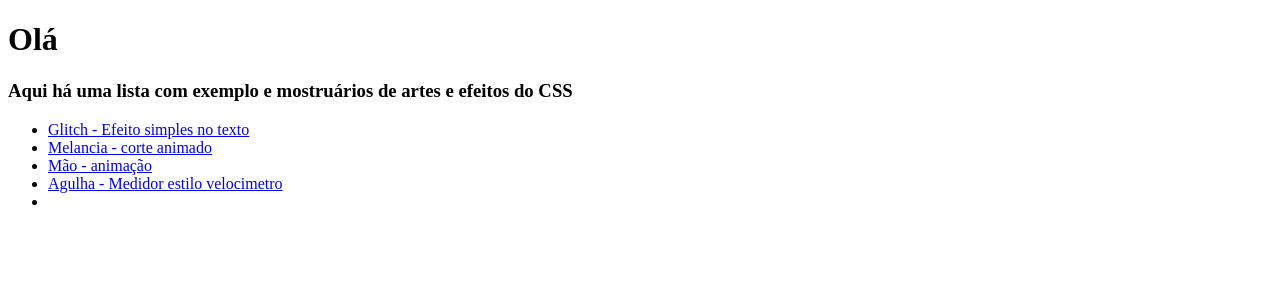
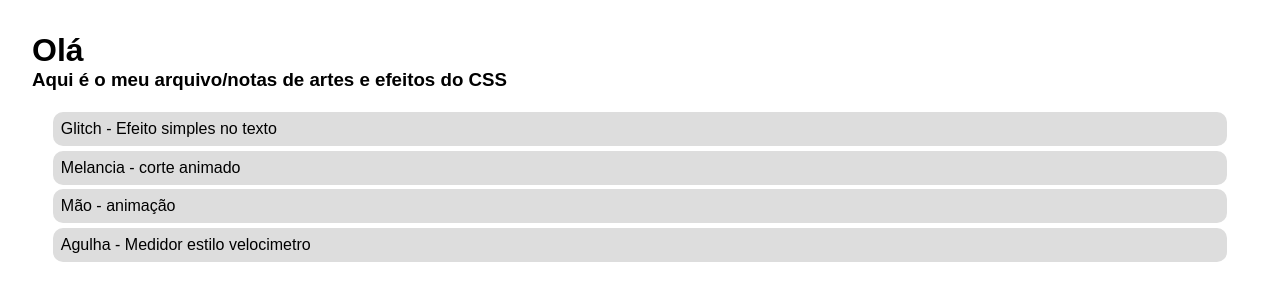
Before and after one commit to julianebueno/Brinks-Css-Js, a plain HTML site: page index.html in a window 1280 px wide. Drawn offline with Linux system fonts and the light colour scheme.

Commit message:
update 23.05.30

```diff
--- a/css/melancia.css
+++ b/css/melancia.css
@@ -1,3 +1,7 @@
+body{
+    background: radial-gradient(white, lightcyan);
+
+}
 .melancia{
     position: absolute;
     height: 500px;
--- /dev/null
+++ b/css/reset.css
@@ -0,0 +1,7 @@
+*{
+    padding: 0;
+    margin: 0;
+    list-style: none;
+    text-decoration: none;
+    font-family: Arial, Helvetica, sans-serif;
+}
--- /dev/null
+++ b/css/style.css
@@ -0,0 +1,22 @@
+body{
+    padding: 1rem;
+    margin: 1rem;
+}
+ul{
+    padding: 1rem;
+}
+li{
+    margin: .3em;
+    background-color: #ddd;
+    border-radius: 10px;
+    display: flex;
+    transition: .5s;
+}
+li:hover{
+    background-color: #bbb;
+}
+a{
+    padding: .5em;
+    color: black;
+    width: 100%;
+}
--- a/index.html
+++ b/index.html
@@ -4,16 +4,25 @@
     <meta charset="UTF-8">
     <meta http-equiv="X-UA-Compatible" content="IE=edge">
     <meta name="viewport" content="width=device-width, initial-scale=1.0">
+    <link rel="stylesheet" href="./css/reset.css">
+    <link rel="stylesheet" href="./css/style.css">
     <title>Testes e anotações de CSS</title>
 </head>
 <body>
     <h1>Olá</h1>
-    <h3>Aqui há uma lista com exemplo e mostruários de artes e efeitos do CSS</h3>
+    <h3>Aqui é o meu arquivo/notas de artes e efeitos do CSS</h3>
     <ul>
-        <li><a href="/html/glitch.html">Glitch - Efeito simples no texto</a></li>
-        <li><a href="/html/melancia.html">Melancia - corte animado</a></li>
-        <li><a href="/html/mao.html">Mão - animação</a></li>
-        <li><a href="/html/agulhaMedidor.html">Agulha - Medidor estilo velocimetro</a></li>
+        <li><a href="./html/glitch.html">Glitch - Efeito simples no texto</a></li>
+        <li><a href="./html/melancia.html">Melancia - corte animado</a></li>
+        <li><a href="./html/mao.html">Mão - animação</a></li>
+        <li><a href="./html/agulhaMedidor.html">Agulha - Medidor estilo velocimetro</a></li>
+        <li></li>
+        <li></li>
+        <li></li>
+        <li></li>
+        <li></li>
+        <li></li>
+        <li></li>
         <li></li>
     </ul>
 
```
Also changed, not shown: html/agulhaMedidor.html (+1 -0 lines), html/glitch.html (+1 -0 lines), html/mao.html (+1 -0 lines), html/melancia.html (+1 -0 lines).
